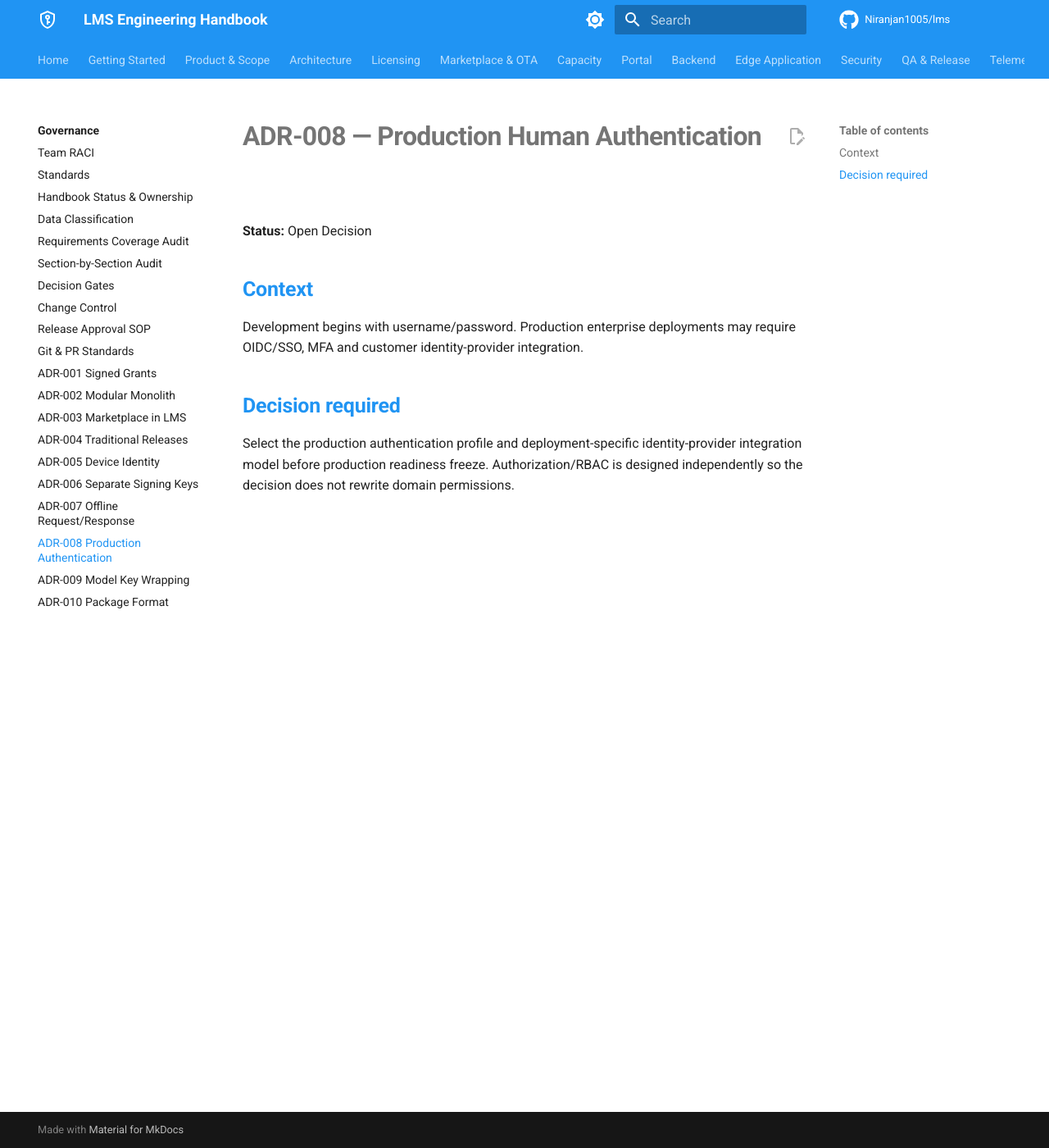
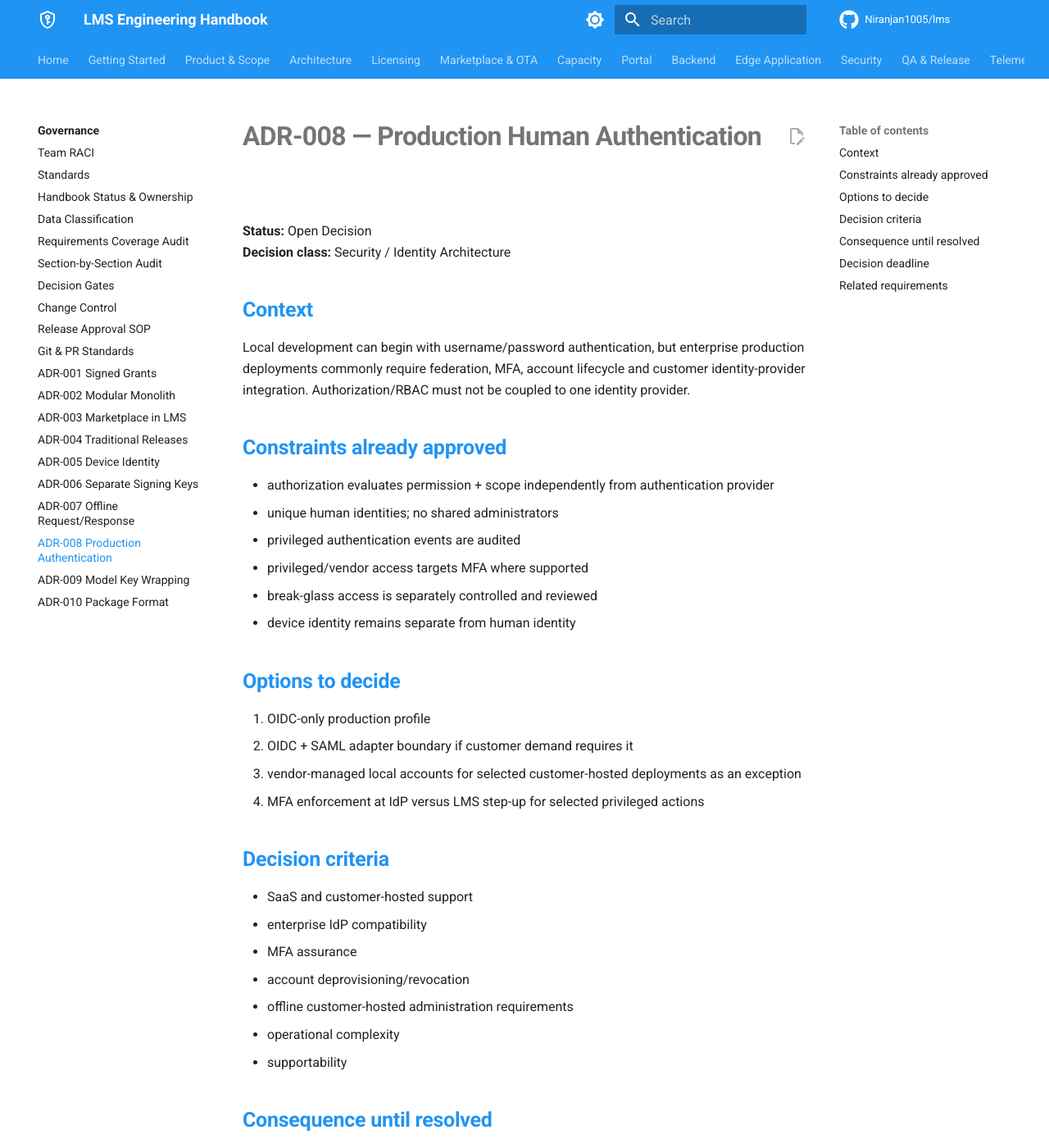
Before and after one commit to Niranjan1005/lms, an MkDocs documentation site: the page built from docs/adr/008-production-authentication.md, in a window 1280 px wide and 1400 px high. Shown: the whole window at 82% size. Built offline with MkDocs 1.6.1 and Material for MkDocs 9.7.7, drawn with Linux system fonts in a browser that asks for light colours; comment, search, counter and statistics services are not loaded; some of the changed text lies outside the part shown.

Commit message:
docs: make ADR-008 actionable

```diff
--- a/docs/adr/008-production-authentication.md
+++ b/docs/adr/008-production-authentication.md
@@ -1,11 +1,46 @@
 # ADR-008 — Production Human Authentication
 
 **Status:** Open Decision
+**Decision class:** Security / Identity Architecture
 
 ## Context
 
-Development begins with username/password. Production enterprise deployments may require OIDC/SSO, MFA and customer identity-provider integration.
+Local development can begin with username/password authentication, but enterprise production deployments commonly require federation, MFA, account lifecycle and customer identity-provider integration. Authorization/RBAC must not be coupled to one identity provider.
 
-## Decision required
+## Constraints already approved
 
-Select the production authentication profile and deployment-specific identity-provider integration model before production readiness freeze. Authorization/RBAC is designed independently so the decision does not rewrite domain permissions.
+- authorization evaluates permission + scope independently from authentication provider
+- unique human identities; no shared administrators
+- privileged authentication events are audited
+- privileged/vendor access targets MFA where supported
+- break-glass access is separately controlled and reviewed
+- device identity remains separate from human identity
+
+## Options to decide
+
+1. OIDC-only production profile
+2. OIDC + SAML adapter boundary if customer demand requires it
+3. vendor-managed local accounts for selected customer-hosted deployments as an exception
+4. MFA enforcement at IdP versus LMS step-up for selected privileged actions
+
+## Decision criteria
+
+- SaaS and customer-hosted support
+- enterprise IdP compatibility
+- MFA assurance
+- account deprovisioning/revocation
+- offline customer-hosted administration requirements
+- operational complexity
+- supportability
+
+## Consequence until resolved
+
+Implementation SHALL keep authentication behind an adapter and SHALL NOT embed authorization/business rules into username/password-specific code.
+
+## Decision deadline
+
+Must be resolved before production security freeze and external customer onboarding.
+
+## Related requirements
+
+`SDR-SEC-001`, `SDR-SEC-002`
```
